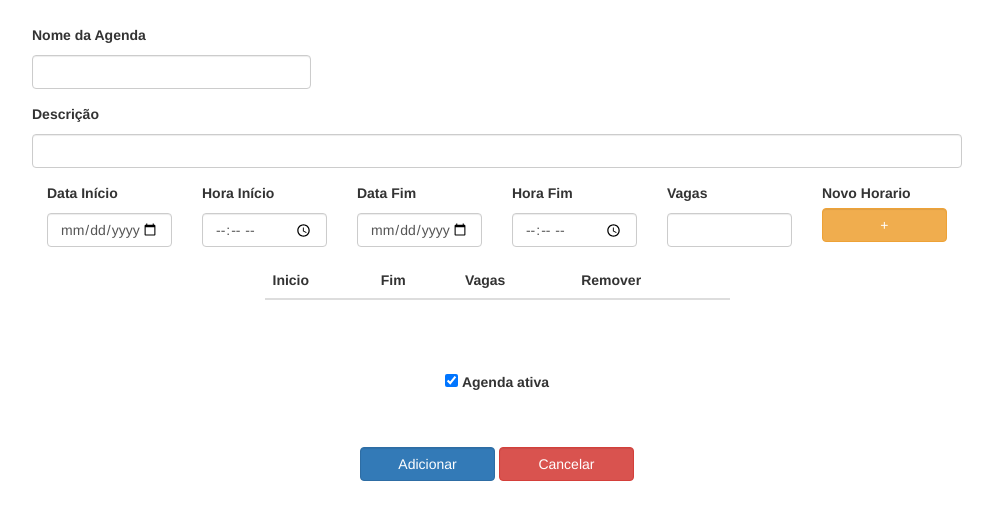
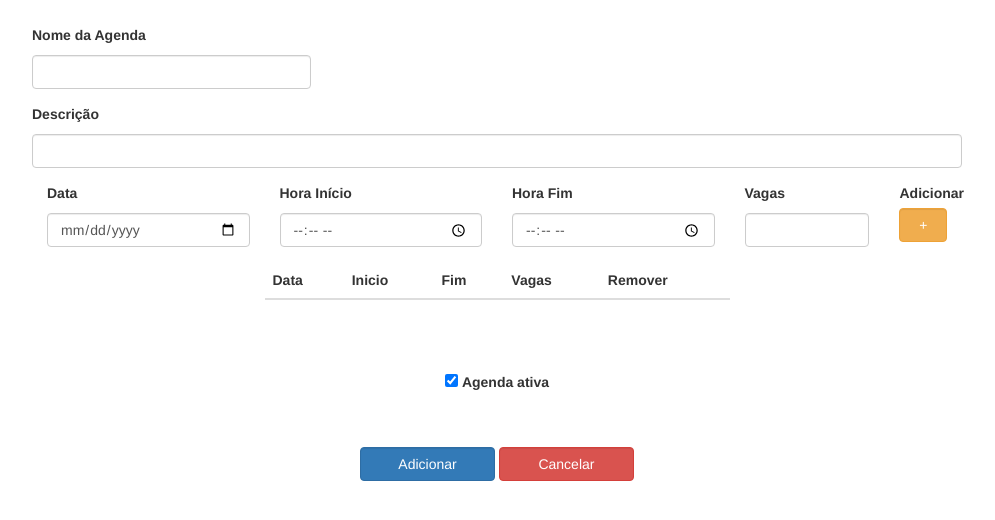
Before and after one commit to viniciusluzsouza/bcd, a Flask app: page /novaAgenda in a window 1280 px wide. Shown: the part 227-747 px from the top of the page, without its empty margins (143-1138 px from the left). Run offline with Flask 2, Linux system fonts and the light colour scheme; the visitor is signed in with stand-in values (Sample User, id 1); lists and menus that the app fills with data are empty; some libraries are stand-ins or nearby versions.

Commit message:
Altera para permitir somente horarios no mesmo dia
Signed-off-by: Vinicius Souza <viniciusls22@gmail.com>

```diff
--- a/SistemaAgenda/app.py
+++ b/SistemaAgenda/app.py
@@ -42,7 +42,7 @@ class Usuario(db.Model):
 class Agenda(db.Model):
     __tablename__ = "Agenda"
     idAgenda = db.Column(db.Integer, primary_key=True, autoincrement=True)
-    nomeAgenda = db.Column(db.String(45), index=True)
+    nomeAgenda = db.Column(db.String(45), index=True, nullable=False)
     descricao = db.Column(db.String(120), index=True, nullable=True)
     ativa = db.Column(db.Boolean, default=True)
     idUsuario = db.Column(db.Integer, db.ForeignKey('Usuario.idUsuario'), primary_key=True, nullable=False)
@@ -68,8 +68,9 @@ class Horario(db.Model):
     __tablename__ = "Horario"
     idHorario = db.Column(db.Integer, primary_key=True, autoincrement=True)
     vagas = db.Column(db.Integer, index=True)
-    dataInicio = db.Column(db.DateTime, index=True)
-    dataFim = db.Column(db.DateTime, index=True)
+    dataInicio = db.Column(db.Date, index=True)
+    horaInicio = db.Column(db.Time, index=True)
+    horaFim = db.Column(db.Time, index=True)
     idAgenda = db.Column(db.Integer, db.ForeignKey('Agenda.idAgenda'), primary_key=True, nullable=False)
     participantes = db.relationship('Participante', secondary=participantes, lazy='subquery',
         backref=db.backref('Horario', lazy=True))
@@ -78,11 +79,12 @@ class Horario(db.Model):
         super().__init__(**kwargs)
         self.vagas = kwargs.pop('vagas')
         self.dataInicio = kwargs.pop('dataInicio')
-        self.dataFim = kwargs.pop('dataFim')
+        self.horaInicio = kwargs.pop('horaInicio')
+        self.horaFim = kwargs.pop('horaFim')
         self.idAgenda = kwargs.pop('idAgenda')
 
     def __repr__(self):
-        return '<Horario {} - {} ({})>'.format(self.dataInicio, self.dataFim, self.vagas)
+        return '<Horario {}: {} - {} ({})>'.format(self.dataInicio, self.horaInicio, self.horaFim, self.vagas)
 
 class Participante(db.Model):
     __tablename__ = "Participante"
@@ -109,18 +111,29 @@ def popula_db():
     ]
 
     horarios = [
-        Horario(vagas=10, dataInicio=datetime.strptime('02/12/2019 08:00:00', '%d/%m/%Y %H:%M:%S'),
-                dataFim=datetime.strptime('02/12/2019 10:00:00', '%d/%m/%Y %H:%M:%S'), idAgenda=1),
-        Horario(vagas=10, dataInicio=datetime.strptime('03/12/2019 09:00:00', '%d/%m/%Y %H:%M:%S'),
-                dataFim=datetime.strptime('03/12/2019 11:00:00', '%d/%m/%Y %H:%M:%S'), idAgenda=1),
-        Horario(vagas=15, dataInicio=datetime.strptime('03/12/2019 13:30:00', '%d/%m/%Y %H:%M:%S'),
-                dataFim=datetime.strptime('03/12/2019 17:30:00', '%d/%m/%Y %H:%M:%S'), idAgenda=2),
-        Horario(vagas=15, dataInicio=datetime.strptime('05/12/2019 07:30:00', '%d/%m/%Y %H:%M:%S'),
-                dataFim=datetime.strptime('05/12/2019 17:30:00', '%d/%m/%Y %H:%M:%S'), idAgenda=3),
-        Horario(vagas=10, dataInicio=datetime.strptime('03/12/2019 13:30:00', '%d/%m/%Y %H:%M:%S'),
-                dataFim=datetime.strptime('03/12/2019 17:30:00', '%d/%m/%Y %H:%M:%S'), idAgenda=4),
-        Horario(vagas=10, dataInicio=datetime.strptime('28/11/2019 13:30:00', '%d/%m/%Y %H:%M:%S'),
-                dataFim=datetime.strptime('28/11/2019 17:30:00', '%d/%m/%Y %H:%M:%S'), idAgenda=5)
+        Horario(vagas=10, dataInicio=datetime.strptime('02/12/2019 08:00:00', '%d/%m/%Y %H:%M:%S').date(),
+                horaInicio=datetime.strptime('02/12/2019 08:00:00', '%d/%m/%Y %H:%M:%S').time(),
+                horaFim=datetime.strptime('02/12/2019 10:00:00', '%d/%m/%Y %H:%M:%S').time(), idAgenda=1),
+
+        Horario(vagas=10, dataInicio=datetime.strptime('03/12/2019 09:00:00', '%d/%m/%Y %H:%M:%S').date(),
+                horaInicio=datetime.strptime('03/12/2019 09:00:00', '%d/%m/%Y %H:%M:%S').time(),
+                horaFim=datetime.strptime('03/12/2019 11:00:00', '%d/%m/%Y %H:%M:%S').time(), idAgenda=1),
+
+        Horario(vagas=15, dataInicio=datetime.strptime('03/12/2019 13:30:00', '%d/%m/%Y %H:%M:%S').date(),
+                horaInicio=datetime.strptime('03/12/2019 13:30:00', '%d/%m/%Y %H:%M:%S').time(),
+                horaFim=datetime.strptime('03/12/2019 17:30:00', '%d/%m/%Y %H:%M:%S').time(), idAgenda=2),
+
+        Horario(vagas=15, dataInicio=datetime.strptime('05/12/2019 07:30:00', '%d/%m/%Y %H:%M:%S').date(),
+                horaInicio=datetime.strptime('05/12/2019 07:30:00', '%d/%m/%Y %H:%M:%S').time(),
+                horaFim=datetime.strptime('05/12/2019 17:30:00', '%d/%m/%Y %H:%M:%S').time(), idAgenda=3),
+
+        Horario(vagas=10, dataInicio=datetime.strptime('03/12/2019 13:30:00', '%d/%m/%Y %H:%M:%S').date(),
+                horaInicio=datetime.strptime('03/12/2019 13:30:00', '%d/%m/%Y %H:%M:%S').time(),
+                horaFim=datetime.strptime('03/12/2019 17:30:00', '%d/%m/%Y %H:%M:%S').time(), idAgenda=4),
+
+        Horario(vagas=10, dataInicio=datetime.strptime('28/11/2019 13:30:00', '%d/%m/%Y %H:%M:%S').date(),
+                horaInicio=datetime.strptime('28/11/2019 13:30:00', '%d/%m/%Y %H:%M:%S').time(),
+                horaFim=datetime.strptime('28/11/2019 17:30:00', '%d/%m/%Y %H:%M:%S').time(), idAgenda=5)
     ]
 
     participantes = [
@@ -183,7 +196,6 @@ def autenticacao():
 
 @app.route('/pessoal')
 def pessoal():
-    print(str(session))
     if not session.get('logged_in'):
         form = AutenticacaoForm()
         return render_template('login.html', formulario=form)
@@ -223,12 +235,12 @@ def detalhesAgenda():
 
     agenda = Agenda.query.filter_by(idAgenda=idAgenda).first()
     horarios = []
-    print(str(agenda.horarios))
     for horario in agenda.horarios:
         participantes = [p.nomeParticipante for p in horario.participantes]
         h = {
-            'inicio': horario.dataInicio,
-            'fim': horario.dataFim,
+            'data': horario.dataInicio,
+            'inicio': horario.horaInicio,
+            'fim': horario.horaFim,
             'participantes': participantes,
             'vagas': horario.vagas,
             'vagasDisp': horario.vagas - len(participantes)
@@ -255,23 +267,23 @@ def novaAgenda():
 
     if request.method == 'POST':   # Entrou via POST
         if form.adicionaHorario.data:
-            print("add horario")
             dataInicio = request.form.get("dataInicio")
             horaInicio = request.form.get("horarioInicio")
-            dataFim = request.form.get("dataFim")
+            # dataFim = request.form.get("dataFim")
             horaFim = request.form.get("horarioFim")
             vagas = request.form.get("vagas")
-            for k in [dataInicio, horaInicio, dataFim, horaFim, vagas]:
-                print(k)
-            if not all(x for x in [dataInicio, horaInicio, dataFim, horaFim, vagas]):
-                print("erro")
-                form.erroNovaAgenda = 'Para adicionar um horário informe: data/hora de inicio e fim e a quantidade de vagas'
+            if not all(x for x in [dataInicio, horaInicio, horaFim, vagas]):
+                form.erroNovaAgenda = 'Para adicionar um horário informe: data, horario de inicio e fim, e a quantidade de vagas'
                 return render_template('novaAgenda.html', formulario=form)
 
             inicio = datetime.strptime(dataInicio + ' ' + horaInicio, '%Y-%m-%d %H:%M')
-            fim = datetime.strptime(dataFim + ' ' + horaFim, '%Y-%m-%d %H:%M')
+            fim = datetime.strptime(dataInicio + ' ' + horaFim, '%Y-%m-%d %H:%M')
 
-            horario = {'id': len(form.horarios), 'inicio': inicio, 'fim': fim, 'vagas': vagas}
+            if inicio > fim:
+                form.erroNovaAgenda = 'Horário de início não pode ser maior que o horário de término'
+                return render_template('novaAgenda.html', formulario=form)
+
+            horario = {'id': len(form.horarios), 'data': inicio.date(), 'inicio': inicio.time(), 'fim': fim.time(), 'vagas': vagas}
             form.horarios.append(horario)
 
         elif form.removeHorario.data:
@@ -284,25 +296,34 @@ def novaAgenda():
             return redirect(url_for('pessoal'))
 
         elif form.adicionar.data:
-            form.validate_on_submit() # check form
+            # form.validate_on_submit()   # check form
+            nomeAgenda = request.form.get("nome")
+            if nomeAgenda is None or not len(nomeAgenda):
+                form.erroNovaAgenda = 'Informe o nome da agenda'
+                return render_template('novaAgenda.html', formulario=form)
 
             if not len(form.horarios):
                 form.erroNovaAgenda = 'Adicione ao menos um horário para cadastrar a agenda'
                 return render_template('novaAgenda.html', formulario=form)
 
-            nomeAgenda = request.form.get("nome")
             descricao = request.form.get("descricao")
             ativa = True if request.form.get("ativa") else False
             idUsuario = session['idUsuario']
             agenda = Agenda(nomeAgenda=nomeAgenda, descricao=descricao, idUsuario=idUsuario, ativa=ativa)
             db.session.add(agenda)
             db.session.flush()
-            horarios = [Horario(vagas=h.get('vagas'), dataInicio=h.get('inicio'), dataFim=h.get('fim'),
-                                idAgenda=agenda.idAgenda) for h in form.horarios]
+            horarios = [Horario(vagas=h.get('vagas'), dataInicio=h.get('data'), horaInicio=h.get('inicio'),
+                                horaFim=h.get('fim'), idAgenda=agenda.idAgenda) for h in form.horarios]
 
-            for horario in horarios:
-                db.session.add(horario)
-            db.session.commit()
+            try:
+                for horario in horarios:
+                    db.session.add(horario)
+
+                db.session.commit()
+            except Exception as e:
+                print(str(e))
+                form.erroNovaAgenda = 'Falha ao adicionar agenda'
+                return render_template('novaAgenda.html', formulario=form)
 
             return redirect(url_for('pessoal'))
 
@@ -329,6 +350,9 @@ def agendaUsuario():
         agendas.append(a)
 
     dados = {'nomeUsuario': usuario.nomeUsuario + ' ' + usuario.sobrenome, 'agendas': agendas, 'idUsuario': idUsuario}
+    if not len(agendas):
+        dados['semAgendas'] = True
+
     return render_template('agendasUsuario.html', dados=dados)
 
 @app.route('/detalhesAgendaUsuario', methods=['GET', 'POST'])
@@ -346,14 +370,20 @@ def detalhesAgendaUsuario():
         horario = Horario.query.filter_by(idHorario=idHorarioInscricao).first()
         if len(horario.participantes) >= horario.vagas:
             # Não pode se inscrever limite atingido.
-            dados['inscricao']['erro'] = True
+            dados['inscricao']['lotado'] = True
         else:
-            participante = Participante.query.filter_by(nomeParticipante=nome).first()
-            if participante is None:
-                participante = Participante(nomeParticipante=nome)
+            try:
+                participante = Participante.query.filter_by(nomeParticipante=nome).first()
 
-            horario.participantes.append(participante)
-            db.session.commit()
+                # Se o nome ja nao existir, adiciona, para evitar duplicatas.
+                if participante is None:
+                    participante = Participante(nomeParticipante=nome)
+
+                horario.participantes.append(participante)
+                db.session.commit()
+            except Exception as e:
+                print(str(e))
+                dados['erro'] = "Falha ao se inscrever"
 
     else:
         idAgenda = request.args.get('idAgenda')
@@ -367,13 +397,13 @@ def detalhesAgendaUsuario():
 
     horarios = []
     for h in agenda.horarios:
-        horario = {'idHorario': h.idHorario, 'inicio': h.dataInicio, 'fim': h.dataFim, 'vagas': h.vagas}
+        horario = {'idHorario': h.idHorario, 'data': h.dataInicio, 'inicio': h.horaInicio, 'fim': h.horaFim, 'vagas': h.vagas}
         horario['vagasDisp'] = h.vagas - len(h.participantes)
         horarios.append(horario)
 
         if 'inscricao' in dados and dados['inscricao']['idHorarioInscricao'] == h.idHorario:
-            dados['inscricao']['inicio'] = h.dataInicio
-            dados['inscricao']['fim'] = h.dataFim
+            dados['inscricao']['inicio'] = h.horaInicio
+            dados['inscricao']['fim'] = h.horaFim
 
     dados.update({'nomeAgenda': agenda.nomeAgenda, 'horarios': horarios, 'idAgenda': idAgenda})
     return render_template('detalhesAgendaUsuario.html', dados=dados, formulario=form)
--- a/SistemaAgenda/formularios.py
+++ b/SistemaAgenda/formularios.py
@@ -18,8 +18,8 @@ class NovaAgendaForm(FlaskForm):
     cancelar = SubmitField('Cancelar')
     removeHorario = SubmitField('X')
     adicionaHorario = SubmitField('+')
-    dataInicio = DateField('Data Início')
-    dataFim = DateField('Data Fim')
+    dataInicio = DateField('Data')
+    # dataFim = DateField('Data Fim')
     horarioInicio = TimeField('Hora Início')
     horarioFim = TimeField('Hora Fim')
     vagas = IntegerField('Vagas')
--- a/SistemaAgenda/templates/base.html
+++ b/SistemaAgenda/templates/base.html
@@ -10,4 +10,4 @@
 
     {% endblock %}
 
-{% endblock %}
+{% endblock %}zz
--- a/SistemaAgenda/templates/detalhesAgenda.html
+++ b/SistemaAgenda/templates/detalhesAgenda.html
@@ -9,6 +9,7 @@
     <br><br>
     <table class="table table-hover" align="center" style="font-size : 15px; border:4px">
         <thead>
+            <th scope="col">Data</th>
             <th scope="col">Horário</th>
             <th scope="col">Vagas</th>
             <th scope="col">Vagas Disponíveis</th>
@@ -17,6 +18,7 @@
         <tbody>
             {% for h in dados['horarios'] %}
                 <tr>
+                    <td>{{ h.get('data') }}</td>
                     <td>{{ h.get('inicio') }} - {{ h.get('fim') }}</td>
                     <td>{{ h.get('vagas') }}</td>
                     <td>{{ h.get('vagasDisp') }}</td>
--- a/SistemaAgenda/templates/novaAgenda.html
+++ b/SistemaAgenda/templates/novaAgenda.html
@@ -21,28 +21,24 @@
         {{ formulario.descricao(size=150, class="form-control") }}
       </div>
       <div class="form-row">
-        <div class="form-group col-md-2 col-lg-2 col-xl-2">
+        <div class="form-group col-md-3 col-lg-3 col-xl-3">
         <label>{{ formulario.dataInicio.label }}</label>
         {{ formulario.dataInicio(class="form-control", type="date") }}
         </div>
-        <div class="form-group col-2 col-lg-2 col-xl-2">
+        <div class="form-group col-3 col-lg-3 col-xl-3">
         <label>{{ formulario.horarioInicio.label }}</label>
         {{ formulario.horarioInicio(class="form-control", type="time") }}
         </div>
-        <div class="form-group col-md-2 col-lg-2 col-xl-2">
-        <label>{{ formulario.dataFim.label }}</label>
-        {{ formulario.dataFim(class="form-control", type="date") }}
-        </div>
-        <div class="form-group col-2 col-lg-2 col-xl-2">
+        <div class="form-group col-3 col-lg-3 col-xl-3">
         <label>{{ formulario.horarioFim.label }}</label>
         {{ formulario.horarioFim(class="form-control", type="time") }}
         </div>
         <div class="form-group col-2 col-lg-2 col-xl-2">
         <label>{{ formulario.vagas.label }}</label>
-        {{ formulario.vagas(class="form-control", type="number") }}
+        {{ formulario.vagas(class="form-control", type="number", min="0") }}
         </div>
-        <div class="form-group col-md-2 col-lg-2 col-xl-2">
-          <label>Novo Horario</label>
+        <div class="form-group col-md-1 col-lg-1 col-xl-1">
+          <label>Adicionar</label>
 <!--            <button type="submit" class=" form-control btn btn-warning"><b>+</b></button>-->
             {{ formulario.adicionaHorario(class="form-control btn btn-warning") }}
         </div>
@@ -53,6 +49,7 @@
     <table class="table table-hover" align="center" style="width: 50%;">
       <thead>
         <tr>
+          <th scope="col">Data</th>
           <th scope="col">Inicio</th>
           <th scope="col">Fim</th>
           <th scope="col">Vagas</th>
@@ -62,6 +59,7 @@
       <tbody>
         {% for h in formulario.horarios %}
             <tr>
+              <td>{{ h.get('data') }}</td>
               <td>{{ h.get('inicio') }}</td>
               <td>{{ h.get('fim') }}</td>
               <td>{{ h.get('vagas') }}</td>
```
Also changed, not shown: SistemaAgenda/templates/agendasUsuario.html (+8 -0 lines), SistemaAgenda/templates/detalhesAgendaUsuario.html (+7 -1 lines).
